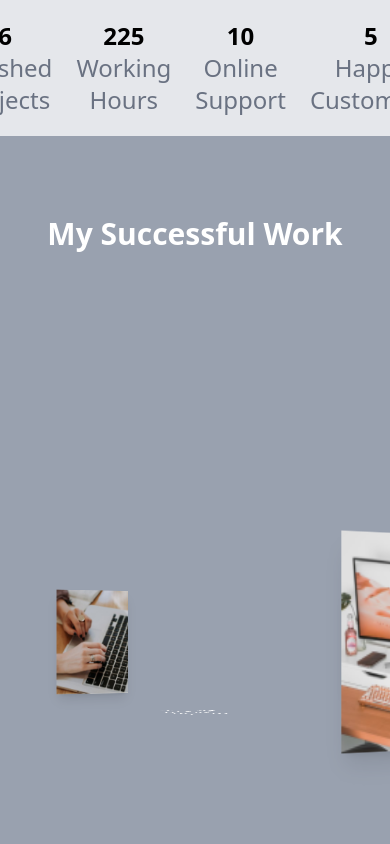
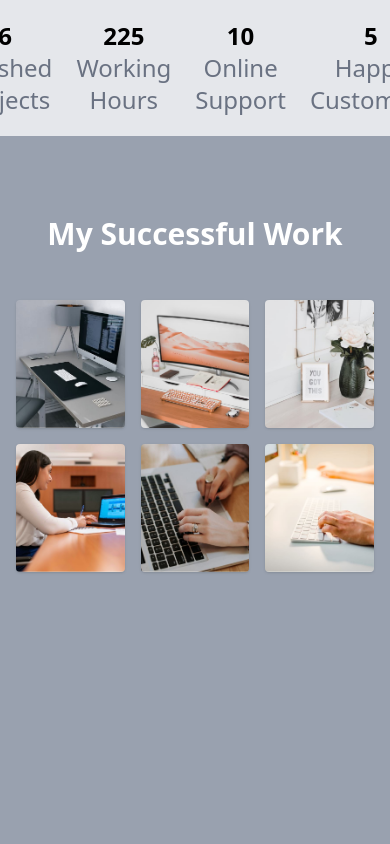
Before and after one commit to Nebert11/nebert-portfolio, a React (Vite) app: page / in a window 390 px wide. Shown: the part 2760-3604 px from the top of the page. Built offline with nearby package versions, Linux system fonts and the light colour scheme.

Commit message:
New Commit

```diff
--- a/src/components/Stats.jsx
+++ b/src/components/Stats.jsx
@@ -6,26 +6,26 @@ const Stats = () => {
             <p className="text-center text-2xl">
                 <strong>6</strong>
                 <br />
-                <p className="text-gray-500">Finished Projects</p>
+                <span className="text-gray-500">Finished Projects</span>
 
             </p>
 
             <p className="text-center text-2xl">
                 <strong>225</strong>
                 <br />
-                <p className="text-gray-500">Working Hours</p>
+                <span className="text-gray-500">Working Hours</span>
             </p>
 
             <p className="text-center text-2xl">
                 <strong>10</strong>
                 <br />
-                <p className="text-gray-500">Online Support</p>
+                <span className="text-gray-500">Online Support</span>
             </p>
 
             <p className="text-center text-2xl">
                 <strong>5</strong>
                 <br />
-                <p className="text-gray-500">Happy Customers</p>
+                <span className="text-gray-500">Happy Customers</span>
             </p>
         </div>
     )
--- a/src/pages/Portfolio.jsx
+++ b/src/pages/Portfolio.jsx
@@ -6,31 +6,58 @@ import image4 from '../assets/image/image4.jpeg';
 import image5 from '../assets/image/image5.jpeg';
 import image6 from '../assets/image/image6.jpeg';
 
+const images = [image1, image2, image3, image4, image5, image6];
+
 const Portfolio = () => {
   const dragRef = useRef(null);
-  const spinRef = useRef(null);
-// const containerRef = useRef(null);
+  const containerRef = useRef(null);
 
   useEffect(() => {
-    // const container = containerRef.current;
-    // const imageElements = container.querySelectorAll("img");
-
-    // let radius, imgWidth, imgHeight;
-    // const screenWidth = window.innerWidth;
-
-    // if (screenWidth < 64) {
-    //     radius= 180;
-    //     imgWidth= 70;
-    //     imgHeight= 100;
-    // }
-
-    let radius = 380;
+    // Add these lines:
     const autoRotate = true;
     const rotateSpeed = -60;
-    const imgWidth = 100;
-    const imgHeight = 140;
 
-    const ospin = spinRef.current;
+    const container = containerRef.current;
+    if (!container) return; // Prevent null errors
+
+    const imageElements = container.querySelectorAll("img");
+
+    let radius, imgWidth, imgHeight;
+    const screenWidth = window.innerWidth;
+
+    if (screenWidth < 64) {
+        radius= 180;
+        imgWidth= 70;
+        imgHeight= 100;
+    }
+    else if (screenWidth < 1024) {
+      radius = 280;
+      imgWidth = 90;
+      imgHeight = 130;
+    }
+    else {
+      radius = 350;
+      imgWidth = 100;
+      imgHeight = 140;
+    }
+    // const rotateCarousel = () => {
+    //     imageElements.forEach((img, i) => {
+    //         const angle = (i * 360) / imageElements.length;
+    //         img.style.transform = `rotateY(${angle}deg) translateZ(${radius}px)`;
+    //     });
+    // };
+
+    // rotateCarousel();
+
+    // let x
+
+    // let radius = 380;
+    // const autoRotate = true;
+    // const rotateSpeed = -60;
+    // const imgWidth = 100;
+    // const imgHeight = 140;
+
+    const ospin = containerRef.current;
     const odrag = dragRef.current;
 
     const aImg = ospin.querySelectorAll("img");
@@ -117,23 +144,37 @@ const Portfolio = () => {
     init();
   }, []);
 
-  const images = [image1, image2, image3, image4, image5, image6];
-
   return (
-    <section id="portfolio" className="bg-gray-400 text-white py-20 text-center overflow-hidden h-screen ">
+    <section id="portfolio" className="bg-gray-400 text-white py-20 text-center overflow-hidden min-h-[100vh] sm:min-h-[110vh] lg:min-h-[120vh]">
       <h2 className="text-3xl font-bold mb-12">My Successful Work</h2>
+      {/* Grid for small screens, hide on medium and up */}
+      <div className="grid grid-cols-3 gap-4 sm:hidden px-4">
+        {images.map((src, i) => (
+          <img
+            key={i}
+            src={src}
+            alt={`Project ${i + 1}`}
+            className="w-full h-32 object-cover rounded shadow"
+          />
+        ))}
+      </div>
+      {/* Carousel for medium and up, hide on small */}
       <div
         id="drag-container"
         ref={dragRef}
-        className="relative w-full h-full mx-auto flex items-center justify-center transform-style preserve-3d perspective-[1000px]"
+        className="relative w-full h-full mx-auto items-center justify-center transform-style preserve-3d perspective-[1000px] hidden sm:flex"
       >
-        <div id="spin-container" ref={spinRef} className="absolute">
+        <div
+          id="spin-container"
+          ref={containerRef}
+          className="absolute"
+        >
           {images.map((src, i) => (
             <img
               key={i}
               src={src}
               alt={`Project ${i + 1}`}
-              className="absolute w-[100px] h-[140px] object-cover shadow-lg transition-all duration-700"
+              className="absolute w-[70px] h-[100px] sm:w-[90px] sm:h-[130px] lg:w-[100px] lg:h-[140px] object-cover shadow-lg transition-all duration-700"
             />
           ))}
           <p className="absolute top-[100%] left-1/2 -translate-x-1/2 -translate-y-1/2 rotate-x-90 text-white font-serif">
```
Also changed, not shown: 1 other file (tests, documents, lock files or other folders).
